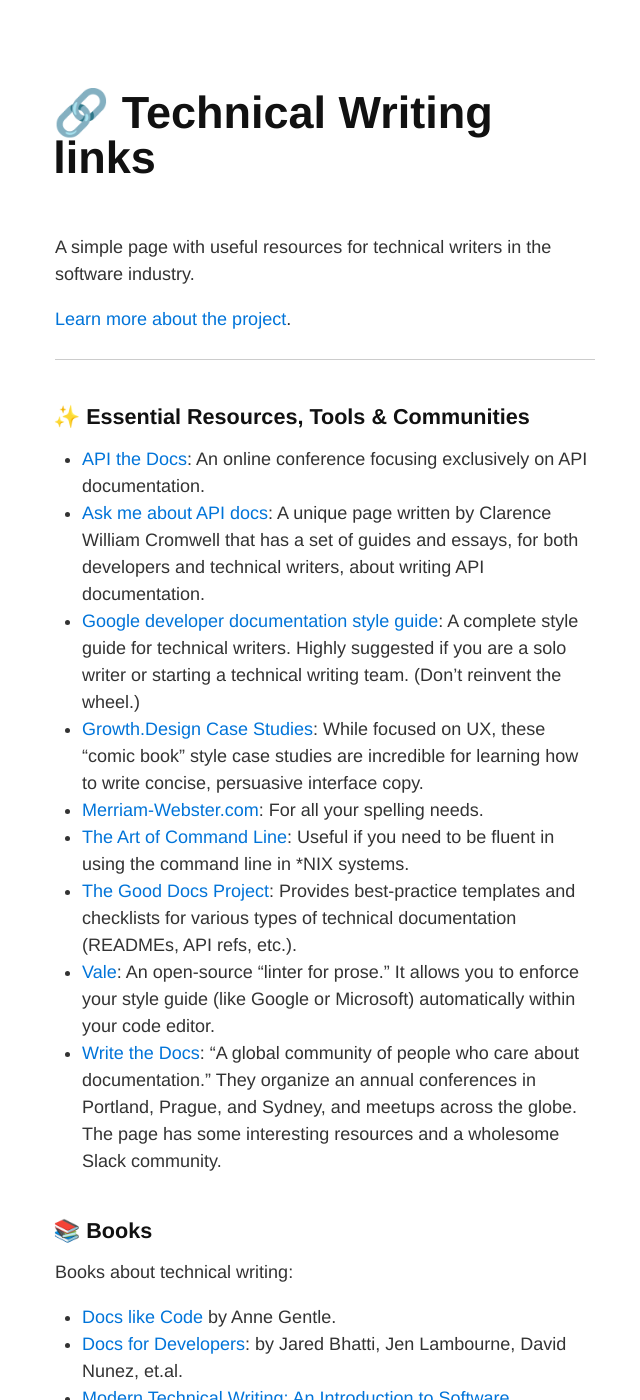
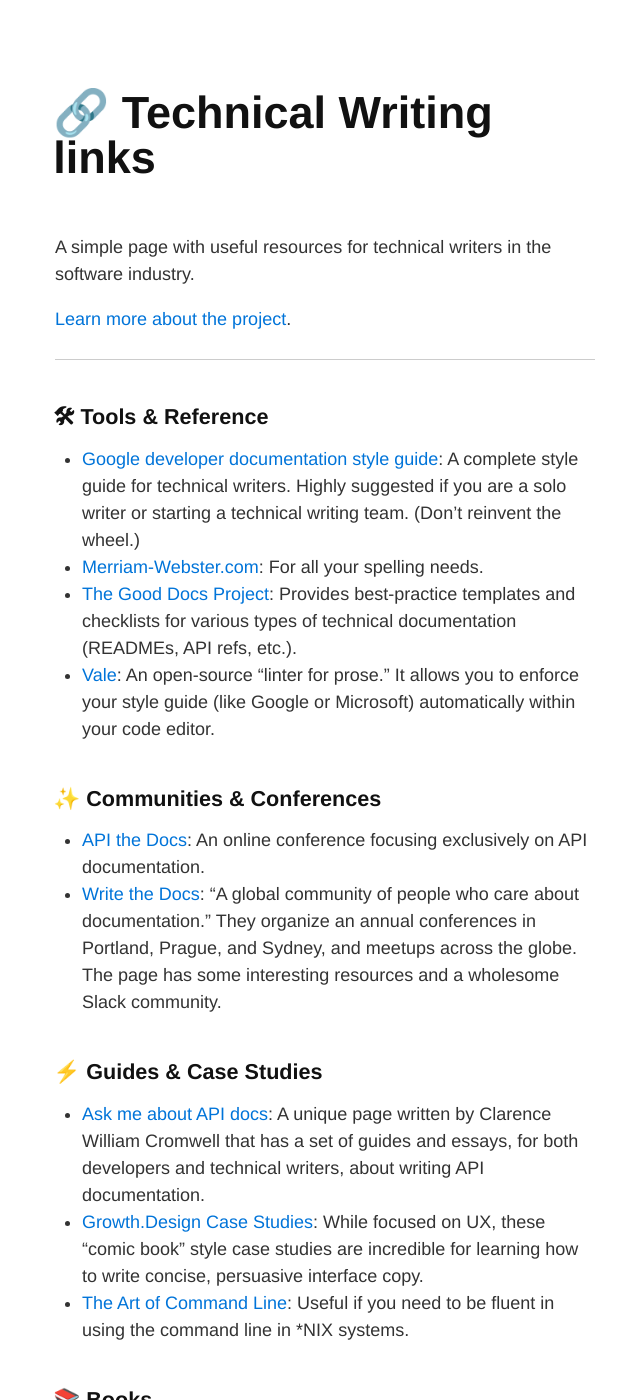
Before and after one commit to zapata131/TW-links, a Jekyll site: the page built from twlinks/index.md, in a window 1280 px wide and 1400 px high. Shown: the whole window, without its empty margins (315-955 px from the left). Built offline with Jekyll 4.4.1, drawn with Linux system fonts in a browser that asks for light colours.

Commit message:
refactor: Reorganize resources into more specific categories like "Tools & Reference", "Communities & Conferences", and "Guides & Case Studies".

```diff
--- a/twlinks/index.md
+++ b/twlinks/index.md
@@ -11,32 +11,38 @@ industry.
 
 ---
 
-## ✨ Essential Resources, Tools & Communities
+## 🛠 Tools & Reference
 
-- [API the Docs](https://apithedocs.org/): An online conference focusing
-  exclusively on API documentation.
-- [Ask me about API docs](https://askmeaboutapis.com/): A unique page written by
-  Clarence William Cromwell that has a set of guides and essays, for both
-  developers and technical writers, about writing API documentation.
 - [Google developer documentation style guide](https://developers.google.com/style/):
   A complete style guide for technical writers. Highly suggested if you are a
   solo writer or starting a technical writing team. (Don't reinvent the wheel.)
-- [Growth.Design Case Studies](https://growth.design/case-studies): While
-  focused on UX, these "comic book" style case studies are incredible for
-  learning how to write concise, persuasive interface copy.
 - [Merriam-Webster.com](https://merriam-webster.com): For all your spelling needs.
-- [The Art of Command Line](https://github.com/jlevy/the-art-of-command-line):
-  Useful if you need to be fluent in using the command line in *NIX systems.
 - [The Good Docs Project](https://thegooddocsproject.com/): Provides
   best-practice templates and checklists for various types of technical
   documentation (READMEs, API refs, etc.).
 - [Vale](https://vale.sh/): An open-source "linter for prose." It allows you to
   enforce your style guide (like Google or Microsoft) automatically within your
   code editor.
+
+## ✨ Communities & Conferences
+
+- [API the Docs](https://apithedocs.org/): An online conference focusing
+  exclusively on API documentation.
 - [Write the Docs](https://www.writethedocs.org/): "A global community of people
   who care about documentation." They organize an annual conferences in Portland,
   Prague, and Sydney, and meetups across the globe. The page has some interesting
   resources and a wholesome Slack community.
+
+## ⚡️ Guides & Case Studies
+
+- [Ask me about API docs](https://askmeaboutapis.com/): A unique page written by
+  Clarence William Cromwell that has a set of guides and essays, for both
+  developers and technical writers, about writing API documentation.
+- [Growth.Design Case Studies](https://growth.design/case-studies): While
+  focused on UX, these "comic book" style case studies are incredible for
+  learning how to write concise, persuasive interface copy.
+- [The Art of Command Line](https://github.com/jlevy/the-art-of-command-line):
+  Useful if you need to be fluent in using the command line in *NIX systems.
 
 ## 📚 Books
 
```
